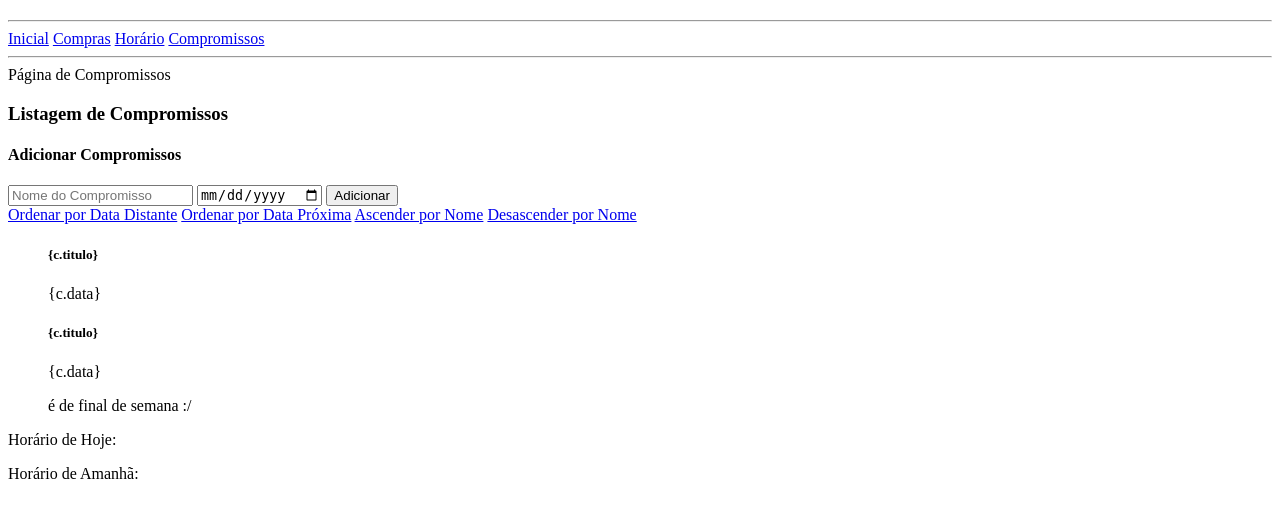
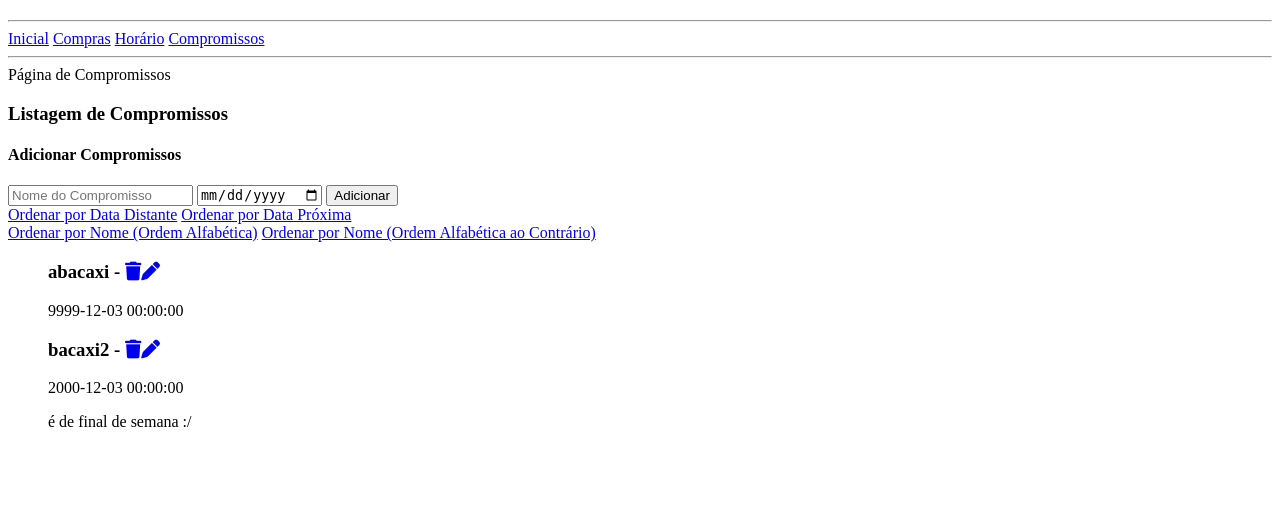
Before and after one commit to Arthur-Sbeghen/3-Info-Twig-2025, a PHP site: page /compromissos.php in a window 1280 px wide. Shown: the part 107-625 px from the top of the page. Run offline with PHP 8.4, Linux system fonts and the light colour scheme; data comes from the database, SQL or seed files in the repository; both versions use the stored data as it was after the commit; some libraries are stand-ins or nearby versions.

Commit message:
Termina Compromissos

```diff
--- a/comp_edt.php
+++ b/comp_edt.php
@@ -1,5 +1,6 @@
 <?php
 require 'inc/banco.php';
+require 'twig_carregar.php';
 
 $nome = $_POST['nome'] ?? null;
 $data = $_POST['data'] ?? null;
@@ -12,7 +13,7 @@ if ($nome && $id && $data) {
     $query = $pdo->prepare("UPDATE compromissos SET nome = :nome, data = :data WHERE id = :id");
     $binds = [':nome' => $nome, ':id' => $id, ':data' => $data];
     $query->execute($binds);
-    header("location:compras.php");
+    header("location:compromissos.php");
 } else if ($nomeG && $idG && $dataG) {
     echo $twig->render("comp_edit.html", ['nome'=> $nomeG,'id' => $idG, 'data' => $dataG]);
 }
--- a/compromissos.php
+++ b/compromissos.php
@@ -4,11 +4,11 @@ require 'inc/banco.php';
 
 use Carbon\Carbon;
 
-$query = 'SELECT * FROM compromissos c';
+$query = 'SELECT * FROM compromissos ';
 
-$id = $_GET['id'] ?? null;
+$id = $_GET['ord'] ?? null;
 if($id){
-    $query .= 'ORDER BY';
+    $query .= 'ORDER BY ';
     switch($id) {
         case 1:
             $query .= 'data desc';
@@ -17,10 +17,10 @@ if($id){
             $query .= 'data asc';
             break;
         case 3:
-            $query .= 'nome desc';
+            $query .= 'nome asc';
             break;
         case 4:
-            $query .= 'nome asc';
+            $query .= 'nome desc';
             break;
         default:
             break;
--- a/templates/compromissos.html
+++ b/templates/compromissos.html
@@ -6,33 +6,33 @@ Página de Compromissos
         <h4>Adicionar Compromissos</h4>
         <form action="comp_adc.php" method="post">
             <input type="text" name="nome" required placeholder="Nome do Compromisso">
-            <input type="date" required name="dia" placeholder="Data">
+            <input type="date" required name="data" placeholder="Data">
             <button type="submit">Adicionar</button>
         </form>
     </div>
     <div>
-        <a href="listar.php?ord=1">Ordenar por Data Distante</a>
-        <a href="listar.php?ord=2">Ordenar por Data Próxima</a>
-        <a href="listar.php?ord=3">Ascender por Nome</a>
-        <a href="listar.php?ord=4">Desascender por Nome</a>
+        <div>
+            <a href="compromissos.php?ord=1">Ordenar por Data Distante</a>
+            <a href="compromissos.php?ord=2">Ordenar por Data Próxima</a>
+        </div>
+        <div>
+            <a href="compromissos.php?ord=3">Ordenar por Nome (Ordem Alfabética)</a>
+            <a href="compromissos.php?ord=4">Ordenar por Nome (Ordem Alfabética ao Contrário)</a>
+        </div>
     </div>
     <div class="listagem">
         <ul>
             {% for c in compromissos %}
                 <li style="list-style-type: none;">
                     <div>
-                        <h5>{c.titulo}</h5>
-                        <p>{c.data}</p>
-                        {%if c.isWeekend %}
+                        <h3>{{ c.nome }} - <a href="comp_del.php?id={{c.id}}"><i class="fa-solid fa-trash"></i></a><a href="comp_edt.php?id={{c.id}}&nome={{ c.nome }}&data={{c.data}}"><i class="fa-solid fa-pen"></i></a></h3>
+                        <p>{{ c.data }}</p>
+                        {% if c.isWeekend %}
                             <p>é de final de semana :/</p>
-                        {%endif%}
+                        {% endif %}
                     </div>
                 </li>
-            {%endfor%}
+            {% endfor %}
         </ul>
     </div>
-    <div>
-    <p>Horário de Hoje: {{today}}</p>
-    <p>Horário de Amanhã: {{tomorrow}}</p>
-    </div>
 {% endblock %}
```
Also changed, not shown: db/3info.sql (renamed from db/compras.sql, +42 -2 lines), templates/comp_edit.html (+4 -3 lines).
